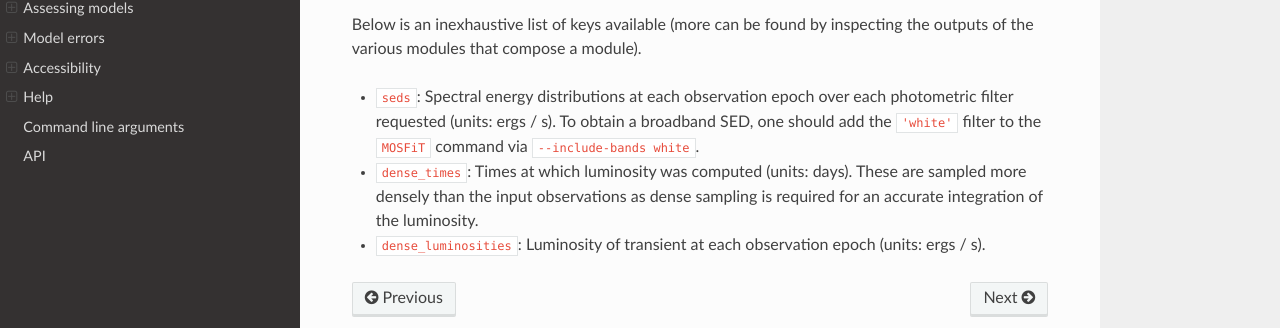
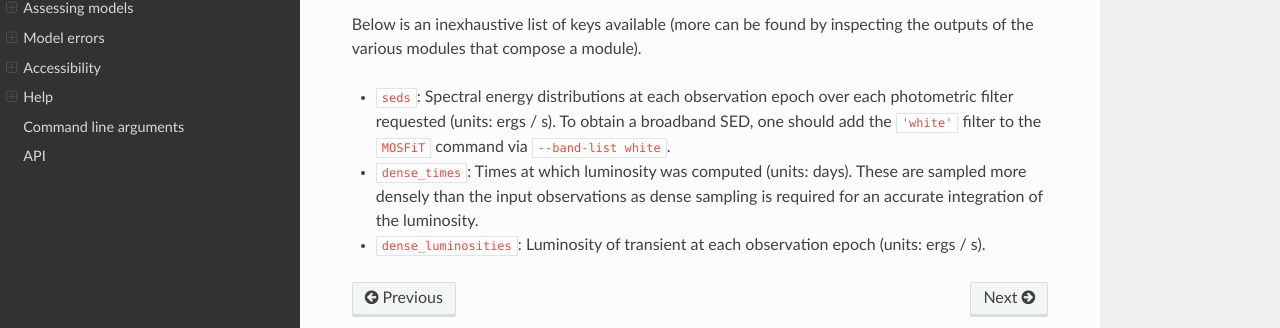
Before and after one commit to guillochon/MOSFiT, a Sphinx documentation site: the page built from docs/outputs.rst, in a window 1280 px wide and 900 px high, scrolled down 2004 px. Shown: the part 453-781 px from the top of the window. Built offline with Sphinx 7.4.7 and the Read the Docs theme 2.0.0, drawn with Linux system fonts in a browser that asks for light colours.

Commit message:
DOCS: fix wrong name

```diff
--- a/docs/outputs.rst
+++ b/docs/outputs.rst
@@ -95,7 +95,7 @@ The user can dump any of these variables to a supplementary file ``extras.json``
 
 Below is an inexhaustive list of keys available (more can be found by inspecting the outputs of the various modules that compose a module).
 
-* ``seds``: Spectral energy distributions at each observation epoch over each photometric filter requested (units: ergs / s). To obtain a broadband SED, one should add the ``'white'`` filter to the ``MOSFiT`` command via ``--include-bands white``.
+* ``seds``: Spectral energy distributions at each observation epoch over each photometric filter requested (units: ergs / s). To obtain a broadband SED, one should add the ``'white'`` filter to the ``MOSFiT`` command via ``--band-list white``.
 
 * ``dense_times``: Times at which luminosity was computed (units: days). These are sampled more densely than the input observations as dense sampling is required for an accurate integration of the luminosity.
 
```
